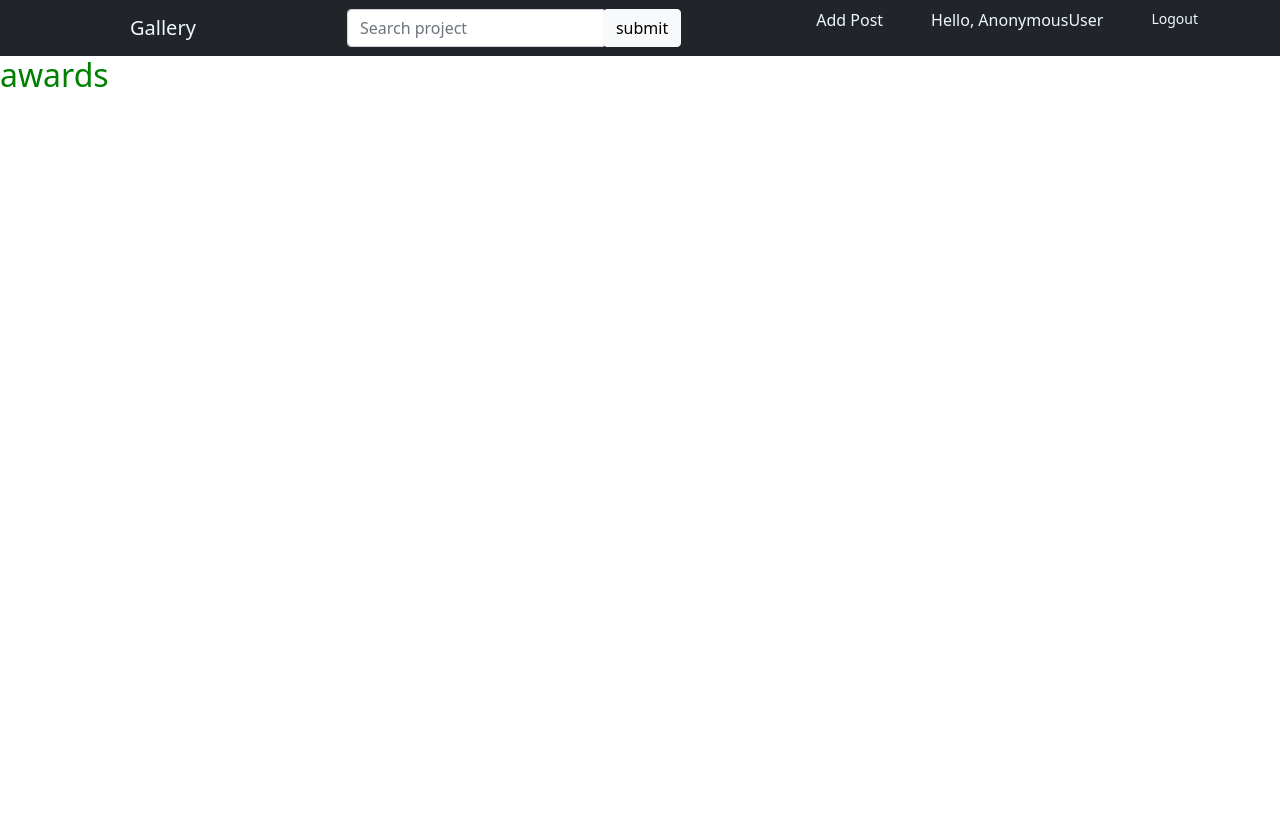
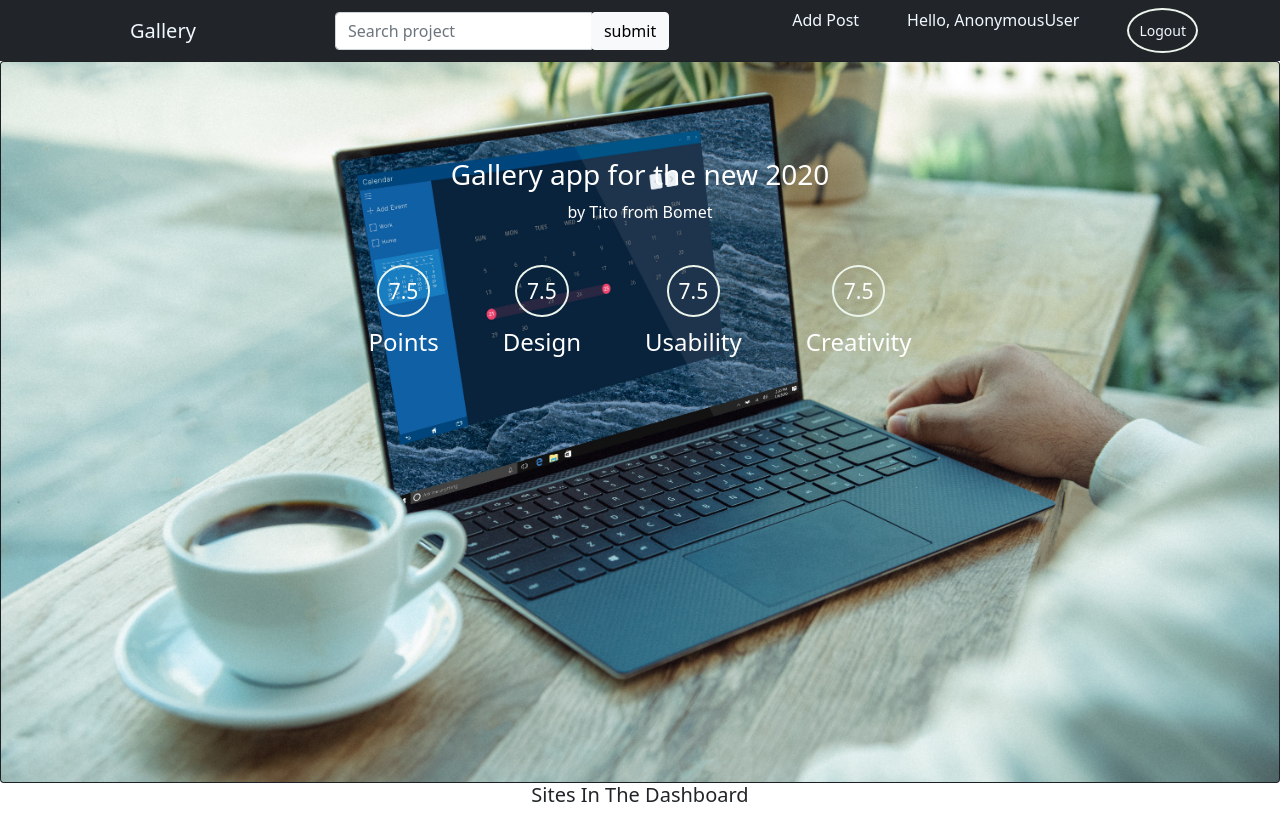
Before and after one commit to Tito-74/Awwards-, a Django app: page / in a window 1280 px wide. Before the commit the page ends 87 px from the top, so only its background shows below. Run offline with Django 3.2, Linux system fonts and the light colour scheme; some libraries are stand-ins or nearby versions.

Commit message:
adding background image

```diff
--- a/Awwards/settings.py
+++ b/Awwards/settings.py
@@ -123,6 +123,9 @@ STATICFILES_DIRS = [
     os.path.join(BASE_DIR, "static"),
 ]
 
+MEDIA_URL = '/media/'
+MEDIA_ROOT = os.path.join(BASE_DIR, 'media')
+
 # Default primary key field type
 # https://docs.djangoproject.com/en/3.2/ref/settings/#default-auto-field
 
--- a/awards/templates/awards/awards.html
+++ b/awards/templates/awards/awards.html
@@ -1,5 +1,60 @@
 {%extends 'awards/base.html' %}
+{% load static %}
 {% block content%}
 {{block.super}}
-<h2>awards</h2>
+<div class="jumbotron">
+    <!-- <img src="{% static 'images/bg1.jpg'%}" class="card-img" alt="..."> -->
+    <div class="card bg-dark text-white">
+        <img src="{% static 'images/bg1.jpg'%}" class="card-img" alt="...">
+        <div class="card-img-overlay">
+            <div class="text-center header">
+                <h3>Gallery app for the new 2020</h3>
+                <p>by Tito from Bomet</p>
+            </div>
+            <div class="review justify-content-center">
+                <div class="result">
+                    <small>
+                        7.5
+                    </small>
+                    <p>Points</p>
+                </div>
+                <div class="Design">
+                    <small>
+                        7.5
+                    </small>
+                    <p>Design</p>
+                </div>
+                <div class="Usability ">
+                    <small>
+                        7.5
+                    </small>
+                    <p>Usability </p>
+                </div>
+                <div class="Creativity ">
+                    <small>
+                        7.5
+                    </small>
+                    <p>Creativity</p>
+
+                </div>
+
+            </div>
+        </div>
+      </div>
+</div>
+
+<div class="container">
+    <h5 class="text-center">
+        Sites In The Dashboard
+    </h5>
+
+    <div class="row">
+        <div class="col-md-4">
+
+        </div>
+    </div>
+
+
+</div>
+
 {% endblock %}
--- a/static/css/style.css
+++ b/static/css/style.css
@@ -1,3 +1,9 @@
+*{
+  margin: 0;
+  box-sizing: border-box;
+}
+
+
 h2
 {
   color: green;
@@ -11,3 +17,48 @@ h2
     text-decoration: none;
     color: aliceblue;
 }
+/* awards */
+.jumbotron img{
+  height: 90vh;
+  object-fit: cover;
+}
+.header{
+  margin-top: 5rem;
+}
+small{
+  font-size: 24px;
+  border-radius: 50%;
+  border: 2px solid rgb(236, 245, 236);
+  padding: 10px;
+
+}
+.review{
+  display: flex;
+  text-align: center;
+
+}
+.Creativity,.result, .Design,.Usability{
+  margin: 2rem;
+  font-size: 24px;
+
+}
+.Creativity p{
+  margin-top: 1rem;
+}
+.Design p{
+  margin-top: 1rem;
+
+}
+.Usability p{
+  margin-top: 1rem;
+
+}
+.result p{
+  margin-top: 1rem;
+
+}
+
+
+
+
+/* end */
```
Also changed, not shown: static/images/bg1.jpg (added), static/images/bg2.jpg (added), static/images/bg3.jpg (added).
